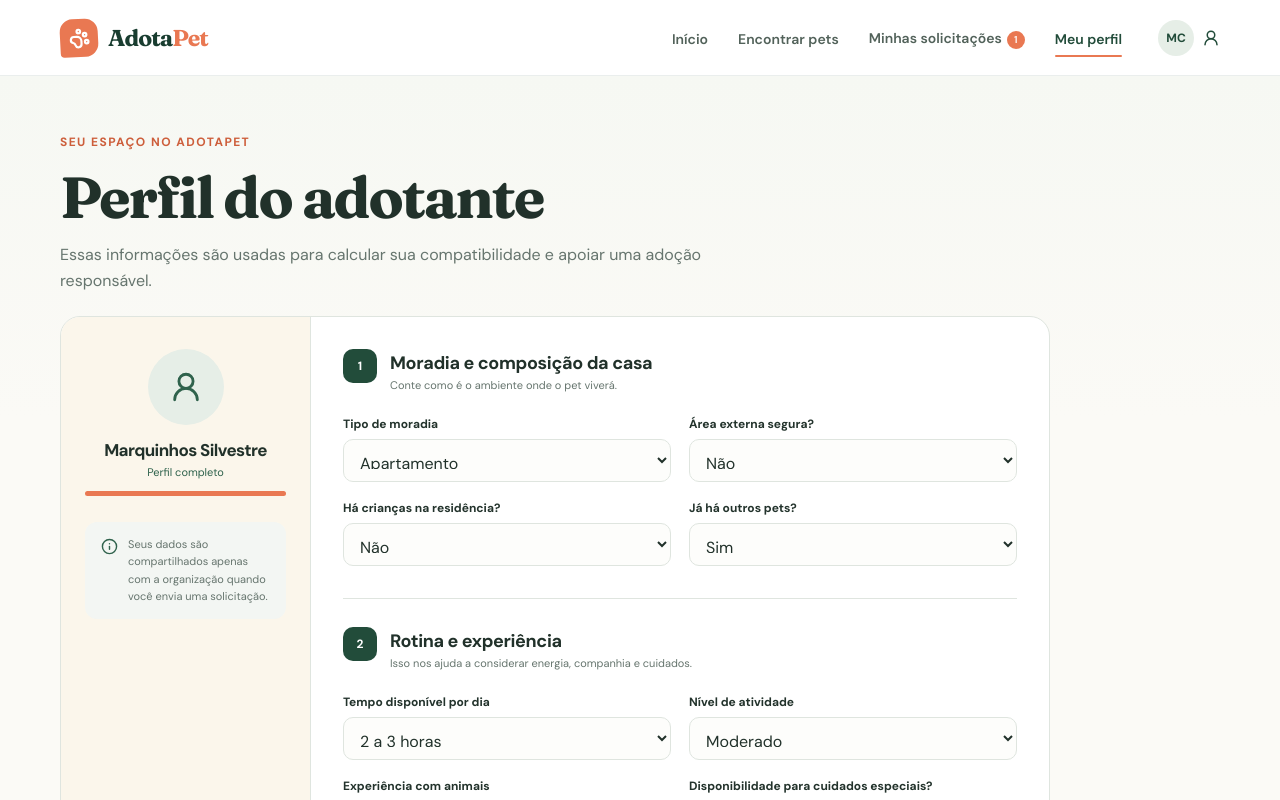
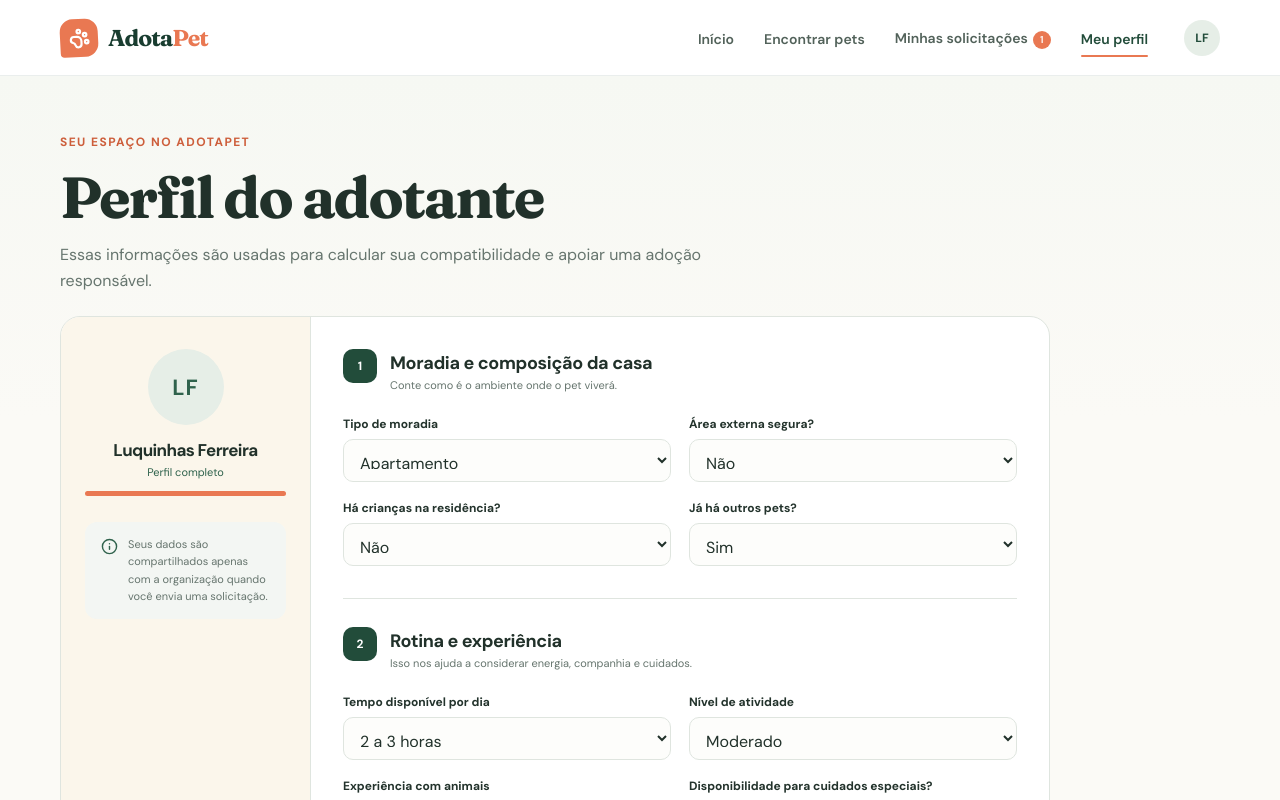
Before and after one commit to Vinicius-D-Lima/Adota-Pet, a React (Vite) app: page /perfil in a window 1280 px wide. Shown: the top 800 px of the page. Built offline with nearby package versions, Linux system fonts and the light colour scheme.

Commit message:
fix: ajusta o ícone do perfil com as iniciais do usuário

```diff
--- a/src/App.tsx
+++ b/src/App.tsx
@@ -29,7 +29,7 @@ export default function App() {
   const cancelRequest = (requestId: string) => setRequests((current) => current.map((request) => request.id === requestId ? { ...request, status: 'Cancelada', message: 'Você cancelou esta solicitação.' } : request))
 
   return (
-    <Layout requestCount={requests.filter((request) => !['Cancelada', 'Recusada'].includes(request.status)).length}>
+    <Layout profileName={profile.name} requestCount={requests.filter((request) => !['Cancelada', 'Recusada'].includes(request.status)).length}>
       <Routes>
         <Route path="/" element={<HomePage pets={pets} favorites={favorites} onFavorite={toggleFavorite} />} />
         <Route path="/pets" element={<PetsPage pets={pets} favorites={favorites} onFavorite={toggleFavorite} />} />
--- a/src/components/Layout.tsx
+++ b/src/components/Layout.tsx
@@ -1,14 +1,17 @@
-import { Heart, Menu, PawPrint, UserRound, X } from 'lucide-react'
+import { Heart, Menu, PawPrint, X } from 'lucide-react'
 import { type ReactNode, useState } from 'react'
 import { Link, NavLink } from 'react-router-dom'
+import { getInitials } from '../utils/getInitials'
 
 interface LayoutProps {
   children: ReactNode
+  profileName: string
   requestCount: number
 }
 
-export function Layout({ children, requestCount }: LayoutProps) {
+export function Layout({ children, profileName, requestCount }: LayoutProps) {
   const [open, setOpen] = useState(false)
+  const initials = getInitials(profileName)
 
   const nav: [string, string][] = [
     ['/', 'Início'],
@@ -39,9 +42,8 @@ export function Layout({ children, requestCount }: LayoutProps) {
             ))}
           </nav>
 
-          <Link className="user-chip" to="/perfil" aria-label="Abrir perfil de Marina Costa">
-            <span>MC</span>
-            <UserRound size={18} />
+          <Link className="user-chip" to="/perfil" aria-label={`Abrir perfil de ${profileName}`} title={profileName}>
+            <span aria-hidden="true">{initials}</span>
           </Link>
         </div>
       </header>
--- a/src/data/pets.ts
+++ b/src/data/pets.ts
@@ -160,8 +160,7 @@ export const pets: Pet[] = [
 ]
 
 export const initialProfile: Profile = {
-  name: 'Marquinhos Silvestre',
-  initials: 'MS',
+  name: 'Luquinhas Ferreira',
   housing: 'Apartamento',
   hasOutdoorArea: false,
   dailyTime: '2 a 3 horas',
--- a/src/pages/ProfilePage.tsx
+++ b/src/pages/ProfilePage.tsx
@@ -1,7 +1,8 @@
-import { Check, Info, Save, UserRound } from 'lucide-react'
+import { Check, Info, Save } from 'lucide-react'
 import { type FormEvent, useState } from 'react'
 import { Field, PageIntro } from '../components/UI'
 import type { Profile } from '../types'
+import { getInitials } from '../utils/getInitials'
 
 interface ProfilePageProps {
   profile: Profile
@@ -13,6 +14,7 @@ export function ProfilePage({ profile, onSave }: ProfilePageProps) {
   const [saved, setSaved] = useState(false)
   const update = <K extends keyof Profile>(key: K, value: Profile[K]) => { setDraft((current) => ({ ...current, [key]: value })); setSaved(false) }
   const submit = (event: FormEvent<HTMLFormElement>) => { event.preventDefault(); onSave(draft); setSaved(true); window.scrollTo({ top: 0, behavior: 'smooth' }) }
+  const initials = getInitials(draft.name)
 
   return (
     <div className="page-surface">
@@ -20,7 +22,7 @@ export function ProfilePage({ profile, onSave }: ProfilePageProps) {
         <PageIntro eyebrow="Seu espaço no AdotaPet" title="Perfil do adotante" description="Essas informações são usadas para calcular sua compatibilidade e apoiar uma adoção responsável." />
         {saved && <div className="save-message"><Check size={18} /> Perfil atualizado. As próximas compatibilidades usarão estes dados.</div>}
         <form className="profile-form" onSubmit={submit}>
-          <aside className="profile-aside"><span className="profile-avatar"><UserRound size={34} /></span><h2>{draft.name}</h2><p>Perfil completo</p><div className="profile-progress"><span style={{ width: '100%' }} /></div><div className="info-note"><Info size={17} /><p>Seus dados são compartilhados apenas com a organização quando você envia uma solicitação.</p></div></aside>
+          <aside className="profile-aside"><span className="profile-avatar" aria-label={`Iniciais de ${draft.name}`}>{initials}</span><h2>{draft.name}</h2><p>Perfil completo</p><div className="profile-progress"><span style={{ width: '100%' }} /></div><div className="info-note"><Info size={17} /><p>Seus dados são compartilhados apenas com a organização quando você envia uma solicitação.</p></div></aside>
           <div className="profile-fields">
             <section><div className="form-section-heading"><span>1</span><div><h2>Moradia e composição da casa</h2><p>Conte como é o ambiente onde o pet viverá.</p></div></div><div className="form-grid"><Field label="Tipo de moradia"><select value={draft.housing} onChange={(event) => update('housing', event.target.value)}><option>Apartamento</option><option>Casa</option><option>Chácara ou sítio</option></select></Field><Field label="Área externa segura?"><select value={draft.hasOutdoorArea ? 'Sim' : 'Não'} onChange={(event) => update('hasOutdoorArea', event.target.value === 'Sim')}><option>Não</option><option>Sim</option></select></Field><Field label="Há crianças na residência?"><select value={draft.hasChildren ? 'Sim' : 'Não'} onChange={(event) => update('hasChildren', event.target.value === 'Sim')}><option>Não</option><option>Sim</option></select></Field><Field label="Já há outros pets?"><select value={draft.hasOtherPets ? 'Sim' : 'Não'} onChange={(event) => update('hasOtherPets', event.target.value === 'Sim')}><option>Não</option><option>Sim</option></select></Field></div></section>
             <section><div className="form-section-heading"><span>2</span><div><h2>Rotina e experiência</h2><p>Isso nos ajuda a considerar energia, companhia e cuidados.</p></div></div><div className="form-grid"><Field label="Tempo disponível por dia"><select value={draft.dailyTime} onChange={(event) => update('dailyTime', event.target.value)}><option>Até 1 hora</option><option>2 a 3 horas</option><option>Mais de 3 horas</option></select></Field><Field label="Nível de atividade"><select value={draft.activityLevel} onChange={(event) => update('activityLevel', event.target.value)}><option>Tranquilo</option><option>Moderado</option><option>Ativo</option></select></Field><Field label="Experiência com animais"><select value={draft.experience} onChange={(event) => update('experience', event.target.value)}><option>Primeiro pet</option><option>Já tive pets</option><option>Tenho bastante experiência</option></select></Field><Field label="Disponibilidade para cuidados especiais?"><select value={draft.acceptsSpecialCare ? 'Sim' : 'Não'} onChange={(event) => update('acceptsSpecialCare', event.target.value === 'Sim')}><option>Não</option><option>Sim</option></select></Field></div></section>
--- a/src/styles.css
+++ b/src/styles.css
@@ -297,7 +297,7 @@ select, textarea, input { color: var(--ink); }
 .save-message { max-width: 860px; margin-bottom: 18px; padding: 12px 15px; display: flex; align-items: center; gap: 8px; border-radius: 10px; background: var(--green-100); color: var(--green-700); font-size: 12px; font-weight: 700; }
 .profile-form { display: grid; grid-template-columns: 250px minmax(0, 1fr); gap: 0; max-width: 990px; overflow: hidden; }
 .profile-aside { padding: 32px 24px; background: var(--cream); border-right: 1px solid var(--line); text-align: center; }
-.profile-avatar { width: 76px; height: 76px; margin: 0 auto 14px; display: grid; place-items: center; border-radius: 50%; background: var(--green-100); color: var(--green-700); }
+.profile-avatar { width: 76px; height: 76px; margin: 0 auto 14px; display: grid; place-items: center; border-radius: 50%; background: var(--green-100); color: var(--green-700); font-size: 22px; font-weight: 700; letter-spacing: .04em; }
 .profile-aside h2 { font-family: 'DM Sans', sans-serif; font-size: 17px; margin-bottom: 4px; }
 .profile-aside > p { color: var(--green-700); font-size: 11px; }
 .profile-progress { height: 5px; background: #dce4de; border-radius: 99px; overflow: hidden; margin: 12px 0 26px; }
--- a/src/types.ts
+++ b/src/types.ts
@@ -27,7 +27,6 @@ export interface Pet {
 
 export interface Profile {
   name: string
-  initials: string
   housing: string
   hasOutdoorArea: boolean
   dailyTime: string
--- /dev/null
+++ b/src/utils/getInitials.ts
@@ -0,0 +1,14 @@
+export function getInitials(name: string): string {
+  const nameParts = name
+    .trim()
+    .split(/\s+/)
+    .filter(Boolean)
+
+  if (nameParts.length === 0) return '?'
+
+  return nameParts
+    .slice(0, 2)
+    .map((part) => part.charAt(0))
+    .join('')
+    .toLocaleUpperCase('pt-BR')
+}
```
